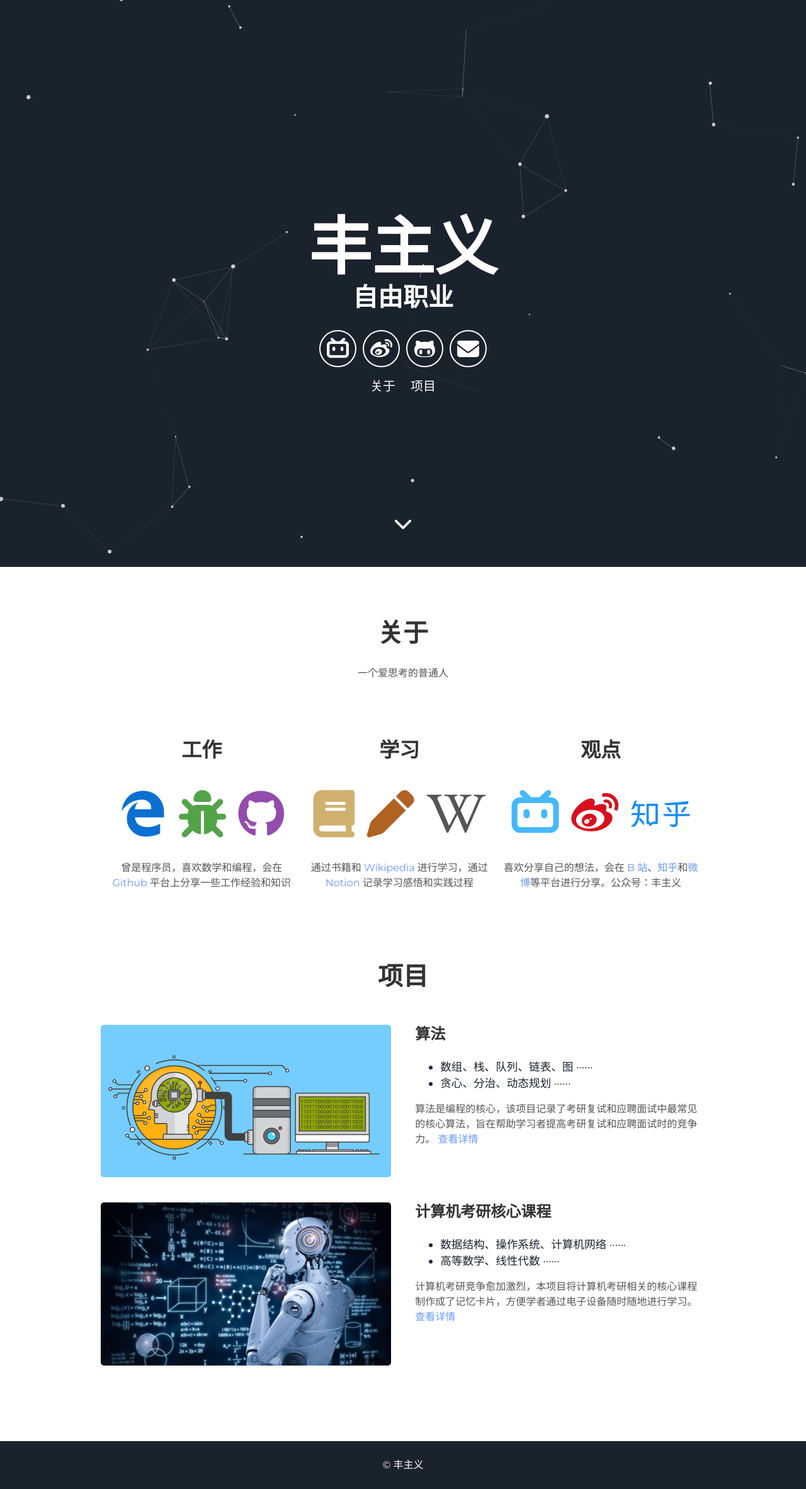
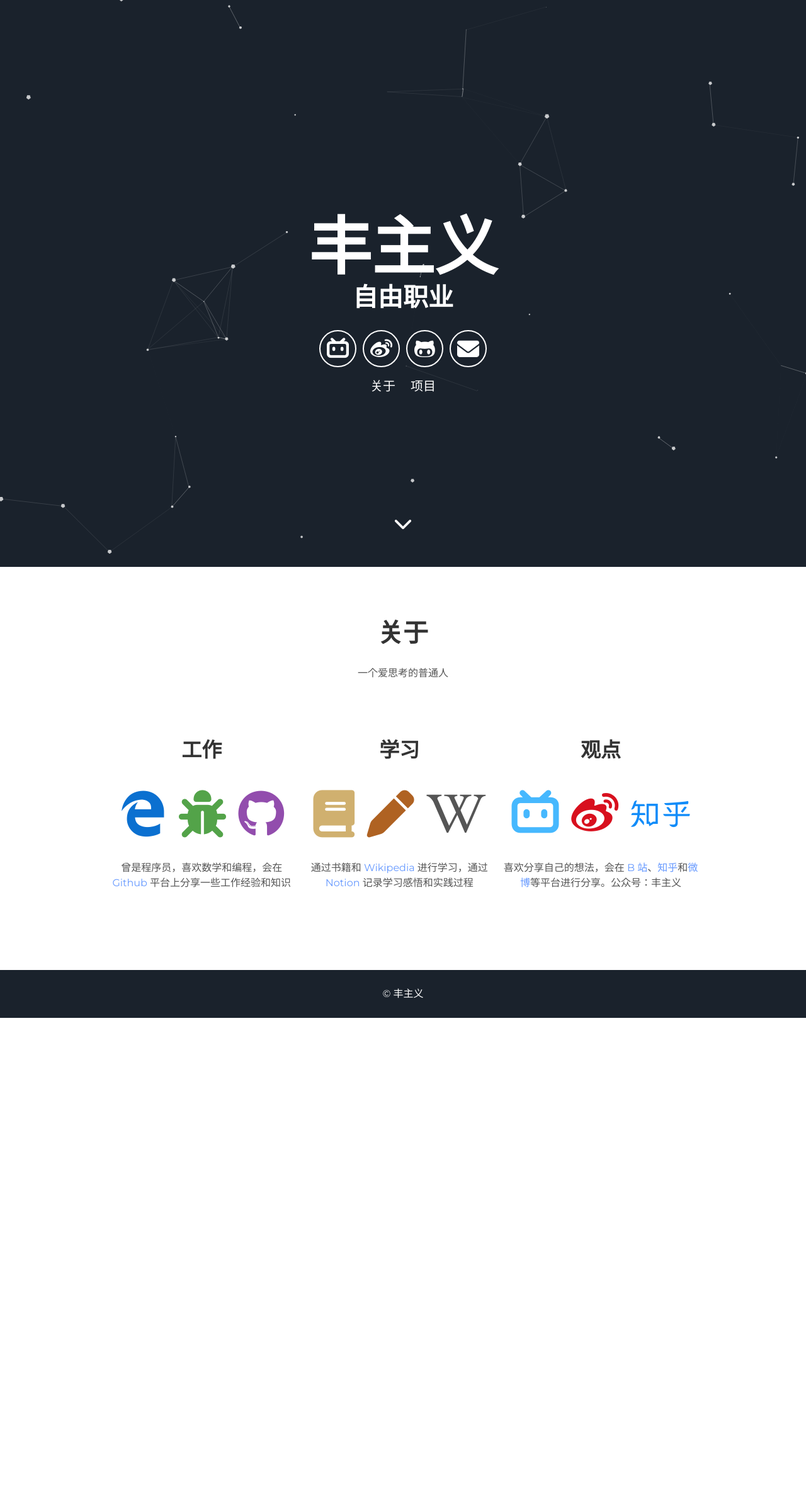
Before and after one commit to windbio/windbio.github.io, a Jekyll site: the page built from index.html, in a window 1280 px wide. Shown: the whole page at 63% size. Built offline with Jekyll 4.4.1, drawn with Linux system fonts in a browser that asks for light colours; after the commit the page ends 1616 px from its top, so only the background shows below that.

Commit message:
去除 project 介绍

```diff
--- a/_includes/projects.html
+++ /dev/null
@@ -1,33 +0,0 @@
-<div class="user-details">
-    <h1> 项目 </h1>
-</div>
-<div class="user-projects">
-    <div class="images-left">
-        <img alt="mountains" src="{{ "/src/img/algorithm.png" }}" />
-    </div>
-    <div class="contents-right">
-        <h3> 算法 </h3>
-        <ul>
-            <li>数组、栈、队列、链表、图 ······</li>
-            <li>贪心、分治、动态规划 ······</li>
-        </ul>
-        <p>算法是编程的核心，该项目记录了考研复试和应聘面试中最常见的核心算法，旨在帮助学习者提高考研复试和应聘面试时的竞争力。
-            <a href="https://www.notion.so/windbio/500f0f00b38a450c9cb51fca65c9dedd" target="_blank">查看详情</a>
-        </p>
-    </div>
-</div>
-<div class="user-projects">
-    <div class="images-left">
-        <img alt="mountains" src="{{ "/src/img/cs.jpeg" }}" />
-    </div>
-    <div class="contents-right">
-        <h3> 计算机考研核心课程 </h3>
-        <ul>
-            <li>数据结构、操作系统、计算机网络 ······</li>
-            <li>高等数学、线性代数 ······</li>
-        </ul>
-        <p>计算机考研竞争愈加激烈，本项目将计算机考研相关的核心课程制作成了记忆卡片，方便学者通过电子设备随时随地进行学习。
-            <a href="https://windbio.notion.site/c7ac5693bef84517977258ef1806e340" target="_blank">查看详情</a>
-        </p>
-    </div>
-</div>
--- a/_layouts/default.html
+++ b/_layouts/default.html
@@ -6,9 +6,6 @@
         <section id="about">
             {% include about.html %}
         </section>
-        <section id="projects">
-            {% include projects.html %}
-        </section>
         {{ content }}
         {% include footer.html %}
     </body>
--- a/_sass/_projects.scss
+++ /dev/null
@@ -1,72 +0,0 @@
-#projects {
-  display: flex;
-  flex-direction: column;
-  justify-content: space-between;
-  width: 90%;
-  max-width: 960px;
-  margin: 0 auto;
-  @media only screen and (min-width: $cut) {
-    width: 80%;
-  }
-}
-
-.user-projects {
-  margin: 20px auto;
-  img {
-    max-width: 100%;
-    height: auto;
-    border-radius: 5px;
-  }
-  h5 {
-    margin: 0;
-  }
-  li {
-    color: $main;
-    font-size: 1.1rem;
-  }
-  p {
-    margin-right: 5px;
-  }
-  a {
-    text-decoration: none;
-    color: #6699ff;
-  }
-}
-
-.contents {
-  @media only screen and (min-width: $cut) {
-    margin-left: 0;
-    width: 48%;
-  }
-}
-
-.contents-right {
-  @media only screen and (min-width: $cut) {
-    float: right;
-    margin-top: -5%;
-    width: 48%;
-  }
-}
-.images-right {
-  @media only screen and (min-width: $cut) {
-    float: right;
-    width: 48%;
-  }
-  img {
-    @media only screen and (min-width: $cut) {
-      float: right;
-    }
-  }
-}
-
-.images-left {
-  @media only screen and (min-width: $cut) {
-    float: left;
-    width: 48%;
-  }
-  img {
-    @media only screen and (min-width: $cut) {
-      float: left;
-    }
-  }
-}
--- a/src/css/main.scss
+++ b/src/css/main.scss
@@ -8,5 +8,4 @@
 @import 'animation';
 @import 'header';
 @import 'about';
-@import 'projects';
 @import 'footer';
```
